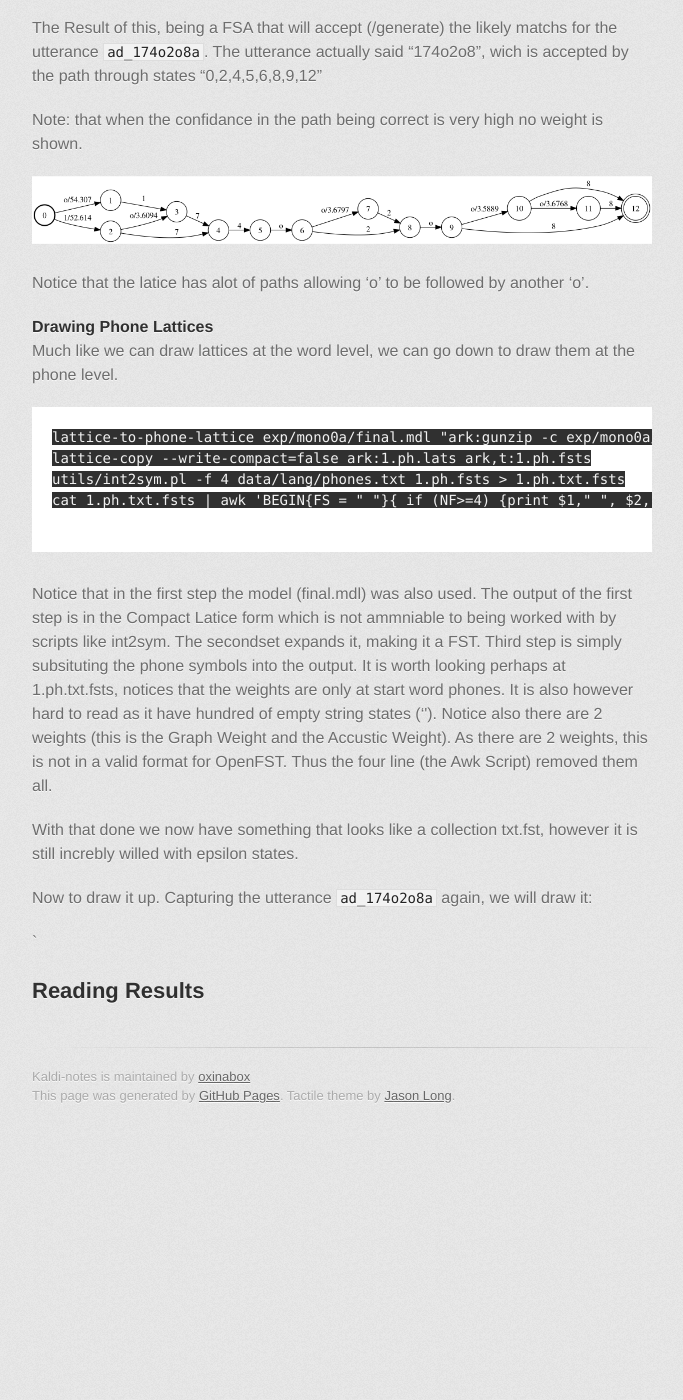
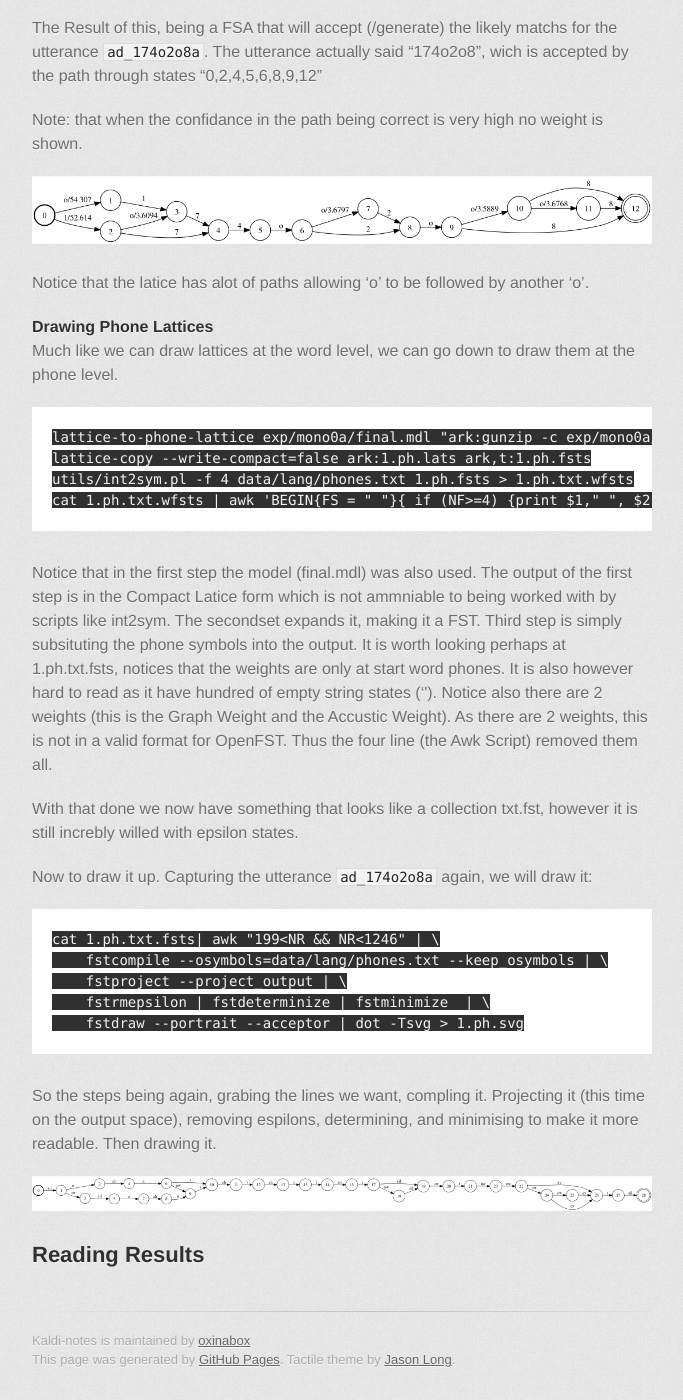
Before and after one commit to oxinabox/Kaldi-Notes, a Jekyll site: the page built from tidigits/train_eval.md, in a window 1280 px wide and 1400 px high, scrolled down 7843 px. Shown: the whole window, without its empty margins (298-981 px from the left). Built offline with Jekyll 4.4.1, drawn with Linux system fonts in a browser that asks for light colours; some web fonts are replaced; Markdown is read by kramdown in place of the engine named in the settings; before the commit the page ends 8979 px from its top, so only the background shows below that.

Commit message:
=quick submission.

````diff
--- a/tidigits/train_eval.md
+++ b/tidigits/train_eval.md
@@ -331,9 +331,8 @@ we can go down to draw them at the phone level.
 ```
 lattice-to-phone-lattice exp/mono0a/final.mdl "ark:gunzip -c exp/mono0a/decode/lat.1.gz|" ark,t:1.ph.lats
 lattice-copy --write-compact=false ark:1.ph.lats ark,t:1.ph.fsts
-utils/int2sym.pl -f 4 data/lang/phones.txt 1.ph.fsts > 1.ph.txt.fsts
-cat 1.ph.txt.fsts | awk 'BEGIN{FS = " "}{ if (NF>=4) {print $1," ", $2," ",$3," ",$4;} else {print $1;};}' > 1.ph.txt.fsts
-
+utils/int2sym.pl -f 4 data/lang/phones.txt 1.ph.fsts > 1.ph.txt.wfsts
+cat 1.ph.txt.wfsts | awk 'BEGIN{FS = " "}{ if (NF>=4) {print $1," ", $2," ",$3," ",$4;} else {print $1;};}' > 1.ph.txt.fsts
 ```
 
 Notice that in the first step the model (final.mdl)  was also used.
@@ -346,7 +345,21 @@ With that done we now have something that looks like a collection txt.fst, howev
 
 Now to draw it up. Capturing the utterance `ad_174o2o8a` again, we will draw it:
 
-`
+```
+cat 1.ph.txt.fsts| awk "199<NR && NR<1246" | \
+    fstcompile --osymbols=data/lang/phones.txt --keep_osymbols | \
+    fstproject --project_output | \
+    fstrmepsilon | fstdeterminize | fstminimize  | \
+    fstdraw --portrait --acceptor | dot -Tsvg > 1.ph.svg
+```
+
+So the steps being again, grabing the lines we want, compling it.
+Projecting it (this time on the output space),
+removing espilons, determining, and minimising to make it more readable.
+Then drawing it.
+
+![phone lattice](./174o2o8aPhones.png)
+
 
 
 
````
Also changed, not shown: tidigits/174o2o8aPhones.png (added).
